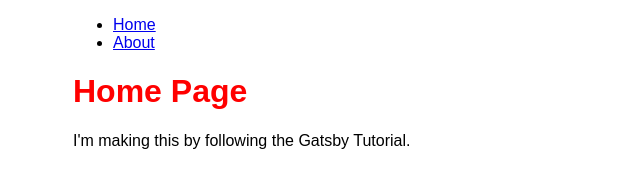
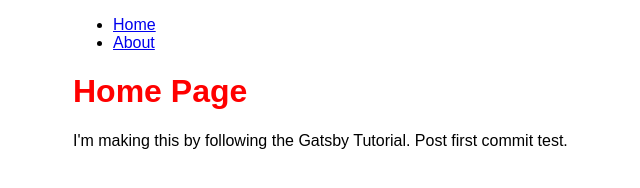
Before and after one commit to WBTGS95/Test, a Gatsby site: page / in a window 1280 px wide. Shown: the whole page, without its empty margins (317-957 px from the left). Built offline with nearby package versions, Linux system fonts and the light colour scheme; Gatsby itself is replaced by a stand-in of ours.

Commit message:
test text

```diff
--- a/src/pages/index.js
+++ b/src/pages/index.js
@@ -4,7 +4,7 @@
 const IndexPage = () => {
   return (
     <Layout pageTitle="Home Page">
-      <p>I'm making this by following the Gatsby Tutorial.</p>
+      <p>I'm making this by following the Gatsby Tutorial. Post first commit test.</p>
     </Layout>
   )
 }
```
